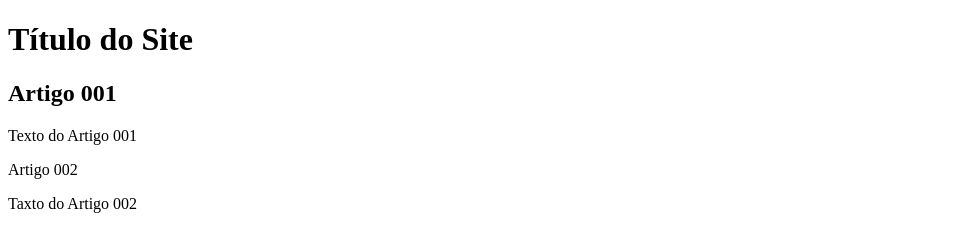
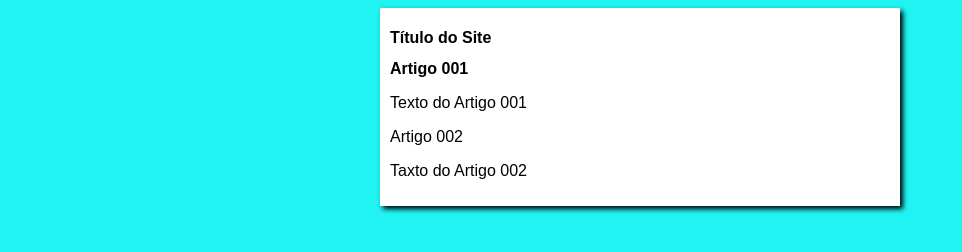
Before and after one commit to geraldofff/projeto-site, a plain HTML site: page index.html in a window 1280 px wide. Shown: the whole page, without its empty margins (0-962 px from the left). Drawn offline with Linux system fonts and the light colour scheme.

Commit message:
inicio na branch design

```diff
--- /dev/null
+++ b/estilos/style.css
@@ -0,0 +1,16 @@
+*{
+    font-family: Arial, Helvetica, sans-serif;
+    font-size: 16px;
+
+}
+body {
+    background-color: rgb(33, 243, 243);
+}
+
+main {
+    background-color: rgb(255, 255, 255);
+    width: 500px;
+    margin: auto;
+    padding: 10px;
+    box-shadow: 3px 3px 5px rgb(0, 0, 0);
+}
--- a/index.html
+++ b/index.html
@@ -5,6 +5,7 @@
     <meta http-equiv="X-UA-Compatible" content="IE=edge">
     <meta name="viewport" content="width=device-width, initial-scale=1.0">
     <title>Título do Site</title>
+    <link rel="stylesheet" href="estilos/style.css">
 </head>
 <body>
     <main>
```
